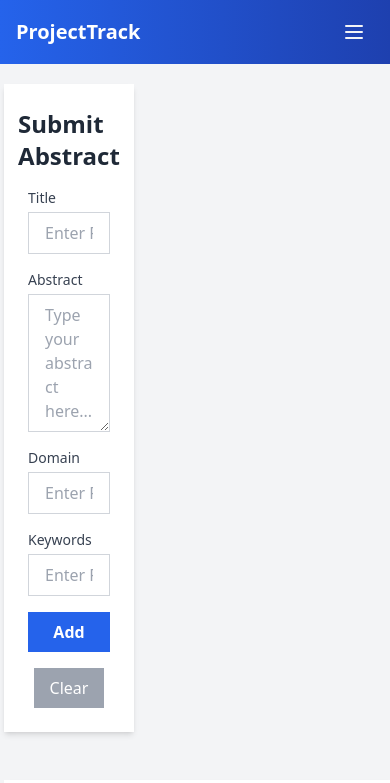
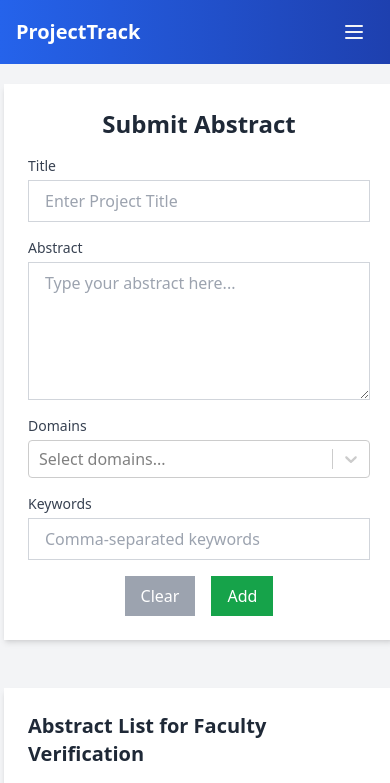
Before and after one commit to SumitBachhav/projectTrack, a React (Vite) app in the folder frontend/: page /coordinator/uploadAbstracts in a window 390 px wide. Shown: the top 783 px of the page. Built offline with nearby package versions, Linux system fonts and the light colour scheme; no server answers.

Commit message:
fix uploadAbstract of coordinator

```diff
--- a/frontend/src/components/Login.jsx
+++ b/frontend/src/components/Login.jsx
@@ -50,7 +50,7 @@ const Login = () => {
         // Redirect to another page after successful login
         if (user.childId == 'none') {
           if (user.role == 'coordinator') {
-            navigate('/coordinator/uploadAbstracts');
+            navigate('/coordinator/dashboard');
           }
           else if (user.role == 'student') {
             console.log("navigating to student registration page");
--- a/frontend/src/components/coordinator/UploadAbstracts.jsx
+++ b/frontend/src/components/coordinator/UploadAbstracts.jsx
@@ -1,26 +1,61 @@
-import React, { useState } from 'react';
+import React, { useState, useEffect } from 'react';
 import axios from 'axios';
 import { useNavigate } from 'react-router-dom';
+import Select from 'react-select';
 
-function UploadAbstracts() {
+function CheckScore() {
   const navigate = useNavigate();
 
   const [formData, setFormData] = useState({
     abstract: '',
     title: '',
     keyword: '',
-        domain: '',
+    domain: [],
   });
 
-
-    const [error, setError] = useState('');
-
+  const [domains, setDomains] = useState([]);
+  const [submittedDomains, setSubmittedDomains] = useState([]);
   const [abstractList, setAbstractList] = useState([]);
   const [sendButtonDisabled, setSendButtonDisabled] = useState(true);
+  const [error, setError] = useState('');
+  const [loadingDomains, setLoadingDomains] = useState(true);
+  const [sending, setSending] = useState(false);
+
+  // Fetch domains on initial load or when submittedDomains changes
+  useEffect(() => {
+    const fetchDomains = async () => {
+      setLoadingDomains(true);
+      try {
+        const res = await axios.get(`${import.meta.env.VITE_API_URL}/api/v1/user/getDomains`, {
+          withCredentials: true,
+        });
+
+        const options = res.data.data.domains
+          .sort((a, b) => a.localeCompare(b)) // Sort alphabetically
+          .map((domain) => ({
+            value: domain,
+            label: domain,
+          }));
+
+        setDomains(options);
+      } catch (err) {
+        console.error('Error fetching domains:', err);
+      } finally {
+        setLoadingDomains(false);
+      }
+    };
+
+    fetchDomains();
+  }, [submittedDomains]);
 
   const handleChange = (e) => {
     const { name, value } = e.target;
-        setFormData({ ...formData, [name]: value });
+    setFormData((prev) => ({ ...prev, [name]: value }));
+  };
+
+  const handleDomainChange = (selected) => {
+    const selectedValues = selected.map((option) => option.value);
+    setFormData((prev) => ({ ...prev, domain: selectedValues }));
   };
 
   const clear = () => {
@@ -28,80 +63,68 @@ function UploadAbstracts() {
       abstract: '',
       title: '',
       keyword: '',
-            domain: '',
+      domain: [],
     });
-
-
     setError('');
   };
 
-    // sending data to backend ----------------------------------------------------------
+  const add = () => {
+    const { title, abstract, keyword, domain } = formData;
+
+    if (!title.trim() || !abstract.trim() || !keyword.trim() || domain.length === 0) {
+      setError('Please fill in all fields before adding.');
+      return;
+    }
+
+    const newAbstract = {
+      abstract,
+      title,
+      domain,
+      keywords: keyword.split(',').map((item) => item.trim()),
+    };
+
+    setAbstractList((prev) => [...prev, newAbstract]);
+    setSubmittedDomains((prev) => [...new Set([...prev, ...domain])]);
+    setSendButtonDisabled(false);
+    clear();
+  };
+
   const send = async () => {
-        // try {
-        //     let x = await axios.post('/api/v1/coordinator/submitAbstracts', abstractList);
-        //     console.log(x);
-        //     // navigate('/student/abstractSubmissionComplete');
-        //     alert('Abstracts submitted successfully!');
-        //     setAbstractList([]);
-        //     setSendButtonDisabled(true);
-        // } catch (error) {
-        //     console.error('Abstract Submission error:', error);
-        // }
-
-        console.log(abstractList)
-
+    setSending(true);
     try {
-            const response = await axios.post(
-                'http://localhost:8000/api/insert2',
+      await axios.post(
+        `${import.meta.env.VITE_SIMILARITY_API_URL}/api/insert2`,
         abstractList,
         {
           headers: {
             'Content-Type': 'application/json',
           },
-                    withCredentials: true
+          withCredentials: true,
         }
       );
-
-
       alert('Abstracts submitted successfully!');
       setAbstractList([]);
       setSendButtonDisabled(true);
-        } catch (error) {
-            console.log("error", error);
+    } catch (err) {
+      console.error('Submission error:', err);
+    } finally {
+      setSending(false);
     }
-
-
-    };
-
-    const handleSubmit = async (e) => {
-        e.preventDefault();
-        setError('');
-        const listObject = {
-            abstract: formData.abstract,
-            title: formData.title,
-            domain: formData.domain,
-            keywords: formData.keyword,
-        };
-        setAbstractList([...abstractList, listObject]);
-        setSendButtonDisabled(false);
-        clear();
   };
 
   const handleDelete = (index) => {
-        const updatedAbstractList = [...abstractList];
-        updatedAbstractList.splice(index, 1);
-        setAbstractList(updatedAbstractList);
-
-        if (updatedAbstractList.length === 0) {
-            setSendButtonDisabled(true);
-        }
+    const updatedList = abstractList.filter((_, i) => i !== index);
+    setAbstractList(updatedList);
+    if (updatedList.length === 0) setSendButtonDisabled(true);
   };
 
   return (
     <div className="flex flex-col md:flex-row pt-20 justify-evenly gap-8 bg-gray-100 min-h-screen">
-            <div className="flex flex-col items-center bg-white shadow-md rounded-lg p-6 m-1 mb-3 w-1/3">
+      {/* Submission Form */}
+      <div className="flex flex-col items-center bg-white shadow-md rounded-lg p-6 m-1 mb-3 w-full md:w-1/3">
         <h1 className="text-2xl font-bold mb-4 text-gray-800">Submit Abstract</h1>
-                <form onSubmit={handleSubmit} className="flex flex-col gap-4 w-full max-w-md">
+
+        <form onSubmit={(e) => e.preventDefault()} className="flex flex-col gap-4 w-full max-w-md">
           <div>
             <label className="block text-sm font-medium text-gray-700">Title</label>
             <input
@@ -114,6 +137,7 @@ function UploadAbstracts() {
               required
             />
           </div>
+
           <div>
             <label className="block text-sm font-medium text-gray-700">Abstract</label>
             <textarea
@@ -126,18 +150,23 @@ function UploadAbstracts() {
               required
             />
           </div>
+
           <div>
-                        <label className="block text-sm font-medium text-gray-700">Domain</label>
-                        <input
-                            type="text"
-                            name="domain"
-                            value={formData.domain}
-                            onChange={handleChange}
-                            className="mt-1 block w-full px-4 py-2 border border-gray-300 rounded-md focus:outline-none focus:ring-2 focus:ring-sky-500"
-                            placeholder="Enter Project Domain"
-                            required
+            <label className="block text-sm font-medium text-gray-700">Domains</label>
+            {loadingDomains ? (
+              <div className="text-sm text-gray-500 mt-2">Loading domains...</div>
+            ) : (
+              <Select
+                isMulti
+                options={domains}
+                value={domains.filter((option) => formData.domain.includes(option.value))}
+                onChange={handleDomainChange}
+                className="mt-1"
+                placeholder="Select domains..."
               />
+            )}
           </div>
+
           <div>
             <label className="block text-sm font-medium text-gray-700">Keywords</label>
             <input
@@ -146,20 +175,13 @@ function UploadAbstracts() {
               value={formData.keyword}
               onChange={handleChange}
               className="mt-1 block w-full px-4 py-2 border border-gray-300 rounded-md focus:outline-none focus:ring-2 focus:ring-sky-500"
-                            placeholder="Enter Project Keywords"
+              placeholder="Comma-separated keywords"
               required
             />
           </div>
-                    <button
-                        type="submit"
-                        className="w-full py-2 bg-blue-600 text-white font-semibold rounded-md hover:bg-blue-700 focus:outline-none focus:ring-2 focus:ring-blue-500"
-                    >
-                        Add
-                    </button>
         </form>
 
         {error && <div className="mt-4 text-red-500 text-center">{error}</div>}
-
 
         <div className="flex gap-4 mt-4">
           <button
@@ -168,18 +190,28 @@ function UploadAbstracts() {
           >
             Clear
           </button>
+          <button
+            onClick={add}
+            className="px-4 py-2 bg-green-600 text-white rounded-md hover:bg-green-700"
+          >
+            Add
+          </button>
         </div>
       </div>
 
+      {/* Abstract List Display */}
       <div className="w-full md:w-1/3 p-6 bg-white shadow-md rounded-lg m-1 mb-3">
-                <h2 className="text-xl font-bold mb-4 text-gray-800">Abstracts</h2>
+        <h2 className="text-xl font-bold mb-4 text-gray-800">Abstract List for Faculty Verification</h2>
         <div className="bg-gray-100 p-4 rounded-md shadow-md h-80 overflow-y-auto border">
-                    {abstractList.map((localAbstract, index) => (
+          {abstractList.length === 0 ? (
+            <p className="text-gray-500">No abstracts added yet.</p>
+          ) : (
+            abstractList.map((item, index) => (
               <div
                 key={index}
                 className="flex justify-between items-center bg-gray-200 rounded-md p-2 mb-2 border"
               >
-                            <h3 className="text-lg font-medium text-gray-800">{localAbstract.title}</h3>
+                <h3 className="text-lg font-medium text-gray-800">{item.title}</h3>
                 <button
                   onClick={() => handleDelete(index)}
                   className="px-3 py-1 bg-red-500 text-white rounded-md hover:bg-red-600"
@@ -187,47 +219,20 @@ function UploadAbstracts() {
                   Delete
                 </button>
               </div>
-                    ))}
+            ))
+          )}
         </div>
+
         <button
           onClick={send}
-                    className="w-full mt-4 py-2 bg-blue-600 text-white font-semibold rounded-md hover:bg-blue-700"
-                    disabled={sendButtonDisabled}
+          className="w-full mt-4 py-2 bg-blue-600 text-white font-semibold rounded-md hover:bg-blue-700 disabled:opacity-50 disabled:cursor-not-allowed"
+          disabled={sendButtonDisabled || sending}
         >
-                    Send
+          {sending ? 'Sending...' : 'Send'}
         </button>
       </div>
     </div>
   );
 }
 
-export default UploadAbstracts;
-
-
-/*
-
-recieving data from backend -------------------------------------------------------
-
-
-
-
-sending data to backend -----------------------------------------------------------
-
-    [{
-    const listObject = {
-        abstract: formData.abstract,
-        title: formData.title,
-        keyword: formData.keyword,
-        domain: formData.domain,
-        score1: score1,
-        score2: score2,
-        score3: score3,
-        matchedId1: matchedId1,
-        matchedId2: matchedId2,
-        matchedId3: matchedId3,
-    }]
-
-
-
-
-*/
+export default CheckScore;
```
Lines whose indentation alone changed are shown as unchanged.
